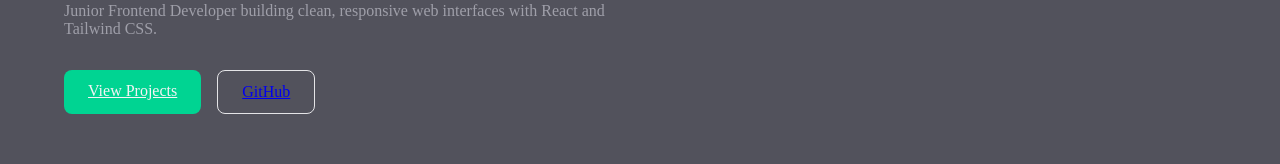
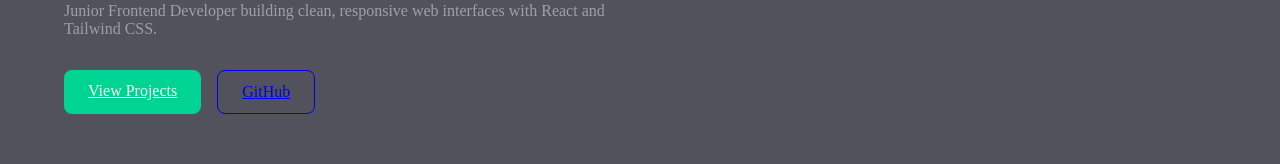
Before and after one commit to 0xSaifX/saif-portfolio, a React (Vite) app: page / in a window 1280 px wide. Shown: the part 482-646 px from the top of the page. Built offline with nearby package versions, Linux system fonts and the light colour scheme.

Commit message:
auto-commit

```diff
--- a/src/components/Hero.jsx
+++ b/src/components/Hero.jsx
@@ -27,7 +27,7 @@ export default function Hero() {
           <a
             href="https://github.com/0xSaifX"
             target="_blank"
-            className="border border-zinc-200 px-6 py-3 rounded-lg hover:border-emerald-400 transition">
+            className="border border-zinc-2z00 px-6 py-3 rounded-lg hover:border-emerald-400 transition">
             GitHub
           </a>
         </div>
```
